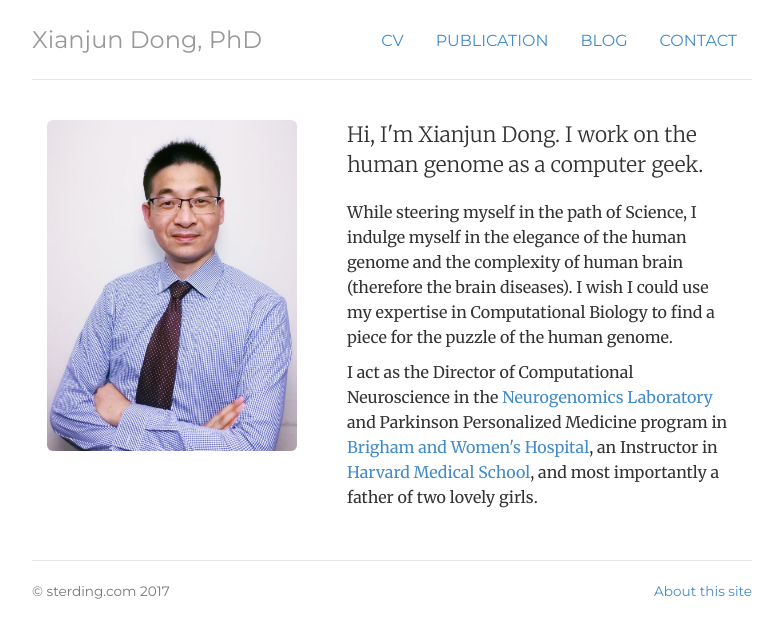
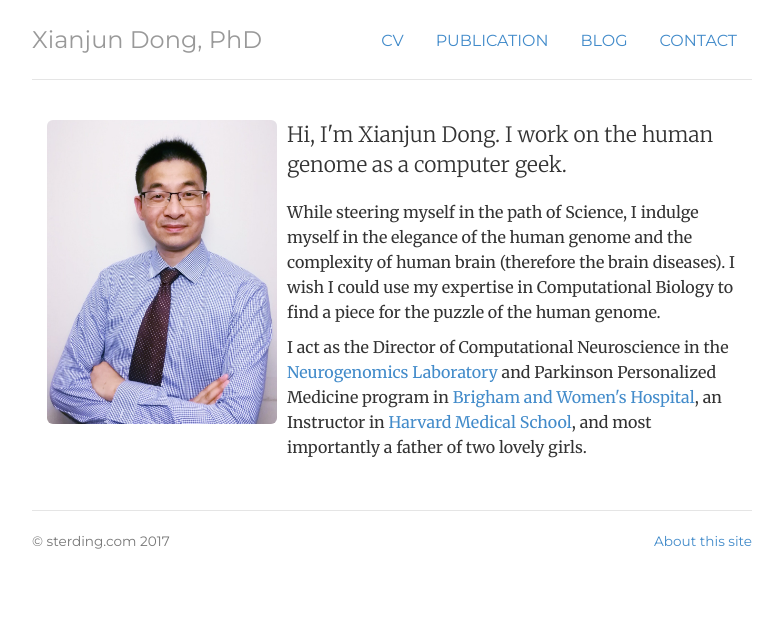
Before and after one commit to sterding/sterding.github.io, a Jekyll site: the page built from index.html, in a window 1280 px wide. Shown: the top 638 px of the page, without its empty margins (248-1031 px from the left). Built offline with Jekyll 4.4.1, drawn with Linux system fonts in a browser that asks for light colours.

Commit message:
update avatar

```diff
--- a/index.html
+++ b/index.html
@@ -8,10 +8,10 @@ description: Dr. Xianjun Dong is a Computational Biologist, Instructor, Bioinfor
 ---
 <!-- <div class="jumbotron"> -->
 <div class="row marketing">
-	<div class="col-sm-5">
-	<img  class="img-rounded avatar" alt="Xianjun Dong" src="img/Xianjun.APDA.small.jpeg" width=250>
+	<div class="col-sm-4">
+	<img  class="img-rounded avatar" alt="Xianjun Dong" src="img/Xianjun.APDA.small.jpeg" width=230>
 	</div>
-	<div itemscope itemtype="http://data-vocabulary.org/Person" class="col-sm-7">
+	<div itemscope itemtype="http://data-vocabulary.org/Person" class="col-sm-8">
 	<p class="lead">Hi, I'm Xianjun Dong. I work on the human genome as a computer geek.</p>
 	<p>While steering myself in the path of Science, I indulge myself in the elegance of the human genome and the complexity of human brain (therefore the brain diseases). I wish I could use my expertise in Computational Biology to find a piece for the puzzle of the human genome. </p>
 	<p>I act as the Director of Computational Neuroscience in the <a href="http://www.scherzerlaboratory.org/">Neurogenomics Laboratory</a> and Parkinson Personalized Medicine program in <a href="http://www.brighamandwomens.org">Brigham and Women's Hospital</a>, an Instructor in <a href="http://hms.harvard.edu">Harvard Medical School</a>, and most importantly a father of two lovely girls.</p>
```
Also changed, not shown: 1 other file.
